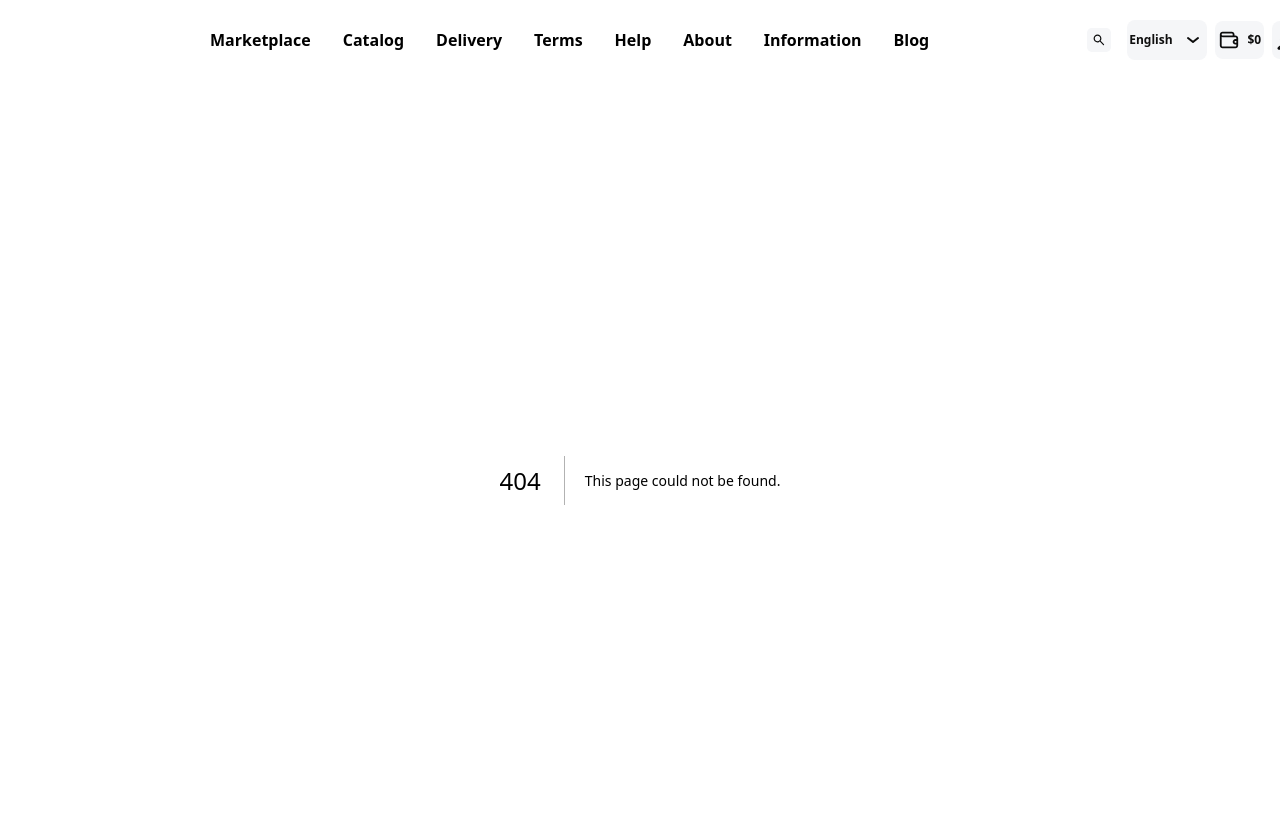
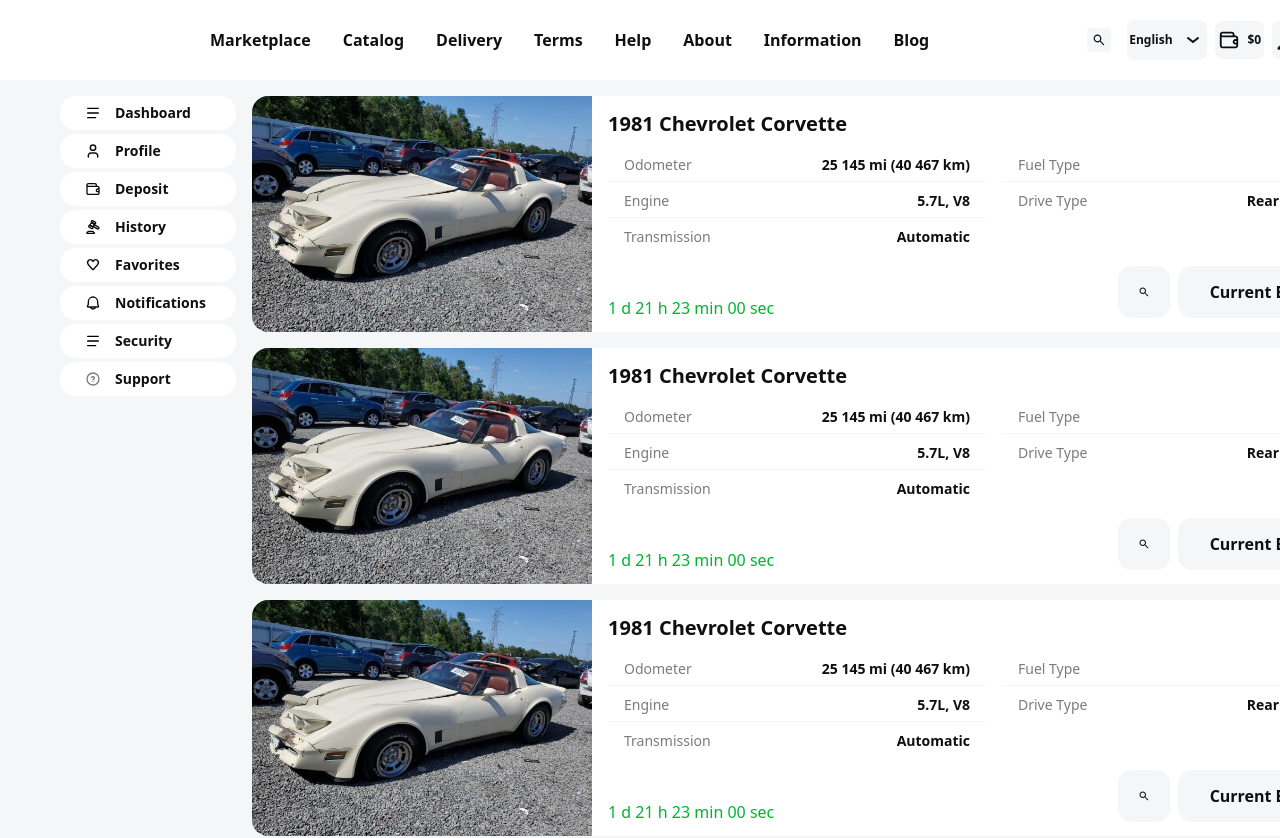
Before and after one commit to IN-FOMO/fadder-next-js, a Next.js app: page /dashboard/favorites in a window 1280 px wide. Before the commit this address had no page. Shown: the top 838 px of the page. Built offline with nearby package versions, Linux system fonts and the light colour scheme.

Commit message:
Dashboard

```diff
--- a/src/app/_components/DashboardSidebar.tsx
+++ b/src/app/_components/DashboardSidebar.tsx
@@ -6,10 +6,10 @@
 
 const menuItems: { label: string; href: string; icon: string }[] = [
   { label: "Dashboard", href: "/dashboard", icon: "/figma/icons/icon-menu.svg" },
-  { label: "Profile", href: "/dashboard/profile", icon: "/figma/icons/icon-badge.svg" },
+  { label: "Profile", href: "/dashboard/profile", icon: "/figma/icons/icon-profile.svg" },
   { label: "Deposit", href: "/account/deposit", icon: "/figma/icons/icon-wallet.svg" },
   { label: "History", href: "/dashboard/history", icon: "/figma/icons/icon-gavel.svg" },
-  { label: "Favorites", href: "/search?watchlist=1", icon: "/figma/icons/icon-heart.svg" },
+  { label: "Favorites", href: "/dashboard/favorites", icon: "/figma/icons/icon-heart.svg" },
   { label: "Notifications", href: "/dashboard/notifications", icon: "/figma/icons/icon-notification-bell.svg" },
   { label: "Security", href: "/account/settings", icon: "/figma/icons/icon-menu.svg" },
   { label: "Support", href: "/contact", icon: "/figma/icons/icon-question.svg" },
@@ -28,17 +28,13 @@
               key={item.href}
               href={item.href}
               className={
-                "flex items-center gap-[14px] py-2 px-6 rounded-[16px] text-sm font-bold no-underline transition-colors " +
-                (isActive ? "bg-primary text-foreground" : "text-dark")
+                // Figma (Tab profile / Menu profile vertical): Default = white, Press = Accented fill,
+                // Hover = white + Accented stroke 1.5px
+                "flex items-center justify-center lg:justify-start gap-[14px] py-[8px] px-[24px] rounded-[16px] bg-white text-[14px] leading-[16px] font-bold no-underline transition-colors border-[1.5px] box-border " +
+                (isActive ? "bg-[#FFAF0E] border-transparent text-[#0F0F0F]" : "border-transparent text-[#0F0F0F] hover:border-[#FFAF0E]")
               }
             >
-              <Image
-                src={item.icon}
-                alt=""
-                width={16}
-                height={16}
-                className={isActive ? "invert" : ""}
-              />
+              <Image src={item.icon} alt="" width={16} height={16} />
               {item.label}
             </Link>
           );
--- a/src/app/account/deposit/page.tsx
+++ b/src/app/account/deposit/page.tsx
@@ -113,7 +113,7 @@
 export default function AccountDepositPage() {
   return (
     <main className="min-h-[calc(100vh-200px)] bg-surface">
-      <div className="max-w-[1440px] mx-auto px-[60px] pt-6 pb-10 flex flex-col gap-6 max-tablet:px-8 max-narrow:px-4">
+      <div className="max-w-[1440px] mx-auto px-[60px] pt-4 pb-10 flex flex-col gap-6 max-tablet:px-8 max-narrow:px-4">
         <div className="flex gap-4 flex-col lg:flex-row">
           <DashboardSidebar />
 
--- /dev/null
+++ b/src/app/dashboard/favorites/page.tsx
@@ -0,0 +1,150 @@
+import Image from "next/image";
+import { DashboardSidebar } from "../../_components/DashboardSidebar";
+import { Pagination } from "../../_components/Pagination";
+
+type FavoriteSpecRow = {
+  label: string;
+  value: string;
+};
+
+type FavoriteCar = {
+  title: string;
+  auction: "Copart" | "IAAI";
+  image: string;
+  specsLeft: FavoriteSpecRow[];
+  specsRight: FavoriteSpecRow[];
+  timeRemaining: string;
+  currentBid: string;
+};
+
+const favorites: FavoriteCar[] = [
+  {
+    title: "1981 Chevrolet Corvette",
+    auction: "Copart",
+    image: "/figma/images/favorites-vehicle-1.png",
+    specsLeft: [
+      { label: "Odometer", value: "25 145 mi (40 467 km)" },
+      { label: "Engine", value: "5.7L, V8" },
+      { label: "Transmission", value: "Automatic" },
+    ],
+    specsRight: [
+      { label: "Fuel Type", value: "Gasoline" },
+      { label: "Drive Type", value: "Rear wheel drive" },
+    ],
+    timeRemaining: "1 d 21 h 23 min 00 sec",
+    currentBid: "$725",
+  },
+  {
+    title: "1981 Chevrolet Corvette",
+    auction: "Copart",
+    image: "/figma/images/favorites-vehicle-1.png",
+    specsLeft: [
+      { label: "Odometer", value: "25 145 mi (40 467 km)" },
+      { label: "Engine", value: "5.7L, V8" },
+      { label: "Transmission", value: "Automatic" },
+    ],
+    specsRight: [
+      { label: "Fuel Type", value: "Gasoline" },
+      { label: "Drive Type", value: "Rear wheel drive" },
+    ],
+    timeRemaining: "1 d 21 h 23 min 00 sec",
+    currentBid: "$725",
+  },
+  {
+    title: "1981 Chevrolet Corvette",
+    auction: "Copart",
+    image: "/figma/images/favorites-vehicle-1.png",
+    specsLeft: [
+      { label: "Odometer", value: "25 145 mi (40 467 km)" },
+      { label: "Engine", value: "5.7L, V8" },
+      { label: "Transmission", value: "Automatic" },
+    ],
+    specsRight: [
+      { label: "Fuel Type", value: "Gasoline" },
+      { label: "Drive Type", value: "Rear wheel drive" },
+    ],
+    timeRemaining: "1 d 21 h 23 min 00 sec",
+    currentBid: "$725",
+  },
+];
+
+function SpecRow({ label, value, withDivider }: FavoriteSpecRow & { withDivider: boolean }) {
+  return (
+    <div
+      className={
+        "flex items-center justify-between px-[16px] py-[8px]" + (withDivider ? " border-b border-[#F5F6F8]" : "")
+      }
+    >
+      <span className="text-[14px] leading-[16px] font-normal text-[#7B7B7B]">{label}</span>
+      <span className="text-[14px] leading-[16px] font-bold text-[#0F0F0F]">{value}</span>
+    </div>
+  );
+}
+
+function FavoriteCard({ car }: { car: FavoriteCar }) {
+  return (
+    <div className="flex w-[1144px] h-[236px]">
+      <div className="relative w-[340px] h-[236px] shrink-0 rounded-l-[16px] overflow-hidden bg-surface">
+        <Image src={car.image} alt="" fill sizes="340px" className="object-cover" />
+      </div>
+      <div className="flex-1 bg-white rounded-r-[16px] p-4 flex flex-col items-end gap-[13px]">
+        {/* Title + auction */}
+        <div className="flex items-center justify-between self-stretch">
+          <span className="text-[20px] leading-[24px] font-bold text-[#0F0F0F]">{car.title}</span>
+          <span className="inline-flex items-center justify-center rounded-[8px] px-[8px] py-[4px] bg-[#0E5DB8] text-white text-[12px] leading-[14px] font-normal">
+            {car.auction}
+          </span>
+        </div>
+
+        {/* Specs */}
+        <div className="flex items-stretch gap-4 self-stretch">
+          <div className="flex-1 flex flex-col gap-[3px]">
+            {car.specsLeft.map((row, idx) => (
+              <SpecRow key={row.label} label={row.label} value={row.value} withDivider={idx !== car.specsLeft.length - 1} />
+            ))}
+          </div>
+          <div className="flex-1 flex flex-col gap-[3px]">
+            {car.specsRight.map((row, idx) => (
+              <SpecRow key={row.label} label={row.label} value={row.value} withDivider={idx !== car.specsRight.length - 1} />
+            ))}
+          </div>
+        </div>
+
+        {/* Bottom row */}
+        <div className="flex items-end justify-between self-stretch">
+          <span className="text-[16px] leading-[20px] font-normal text-[#00B333]">{car.timeRemaining}</span>
+          <div className="flex items-center gap-[8px]">
+            <div className="w-[52px] h-[52px] rounded-[14px] bg-[#F5F6F8] flex items-center justify-center">
+              <Image src="/figma/icons/icon-search.svg" alt="" width={20} height={20} />
+            </div>
+            <div className="h-[52px] rounded-[14px] bg-[#F5F6F8] px-[32px] flex items-center justify-center gap-[10px]">
+              <span className="text-[16px] leading-[20px] font-bold text-[#0F0F0F]">Current Bid</span>
+              <span className="text-[16px] leading-[20px] font-bold text-[#0F0F0F]">{car.currentBid}</span>
+            </div>
+          </div>
+        </div>
+      </div>
+    </div>
+  );
+}
+
+export default function DashboardFavoritesPage() {
+  return (
+    <main className="min-h-[calc(100vh-200px)] bg-[#F5F6F8]">
+      <div className="max-w-[1440px] mx-auto px-[60px] pt-4 pb-10 max-tablet:px-8 max-narrow:px-4">
+        <div className="flex flex-col gap-4 lg:flex-row">
+          <DashboardSidebar />
+          {/* Car List Container (Figma: layout_P60PP2) */}
+          <section className="w-[1144px] flex flex-col gap-4">
+            {favorites.map((car, idx) => (
+              <FavoriteCard key={`${car.title}-${idx}`} car={car} />
+            ))}
+            <div className="pt-4">
+              <Pagination pages={[1, 2, 3, 4, 5, "...", 24]} current={1} />
+            </div>
+          </section>
+        </div>
+      </div>
+    </main>
+  );
+}
--- a/src/app/dashboard/history/page.tsx
+++ b/src/app/dashboard/history/page.tsx
@@ -1,8 +1,5 @@
-"use client";
-
 import Image from "next/image";
 import Link from "next/link";
-import { useSearchParams } from "next/navigation";
 import { Button } from "../../_components/Button";
 import { DashboardSidebar } from "../../_components/DashboardSidebar";
 
@@ -12,7 +9,7 @@
   { label: "Lost", value: "lost" },
   { label: "Buy Now", value: "buy-now" },
   { label: "Shipping", value: "shipping" },
-];
+] as const;
 
 type HistoryBid = {
   title: string;
@@ -249,42 +246,12 @@
     image: "/figma/images/vehicle-1.png",
     progressWidth: 358,
     steps: [
-      {
-        label: "Vehicle Picked Up",
-        date: "Oct 15, 2025",
-        icon: "/figma/shipping/shipping-step-1.svg",
-        size: 48,
-      },
-      {
-        label: "At Departure Terminal",
-        date: "Oct 15, 2025",
-        icon: "/figma/shipping/shipping-step-2.svg",
-        size: 48,
-      },
-      {
-        label: "International Transit",
-        date: "Oct 15, 2025",
-        icon: "/figma/shipping/shipping-step-3.svg",
-        size: 56,
-      },
-      {
-        label: "EU Hub",
-        date: "Oct 15, 2025",
-        icon: "/figma/shipping/shipping-step-4.svg",
-        size: 48,
-      },
-      {
-        label: "Final Delivery",
-        date: "Oct 15, 2025",
-        icon: "/figma/shipping/shipping-step-5.svg",
-        size: 48,
-      },
-      {
-        label: "Delivered",
-        date: "Oct 15, 2025",
-        icon: "/figma/shipping/shipping-step-6.svg",
-        size: 48,
-      },
+      { label: "Vehicle Picked Up", date: "Oct 15, 2025", icon: "/figma/shipping/shipping-step-1.svg", size: 48 },
+      { label: "At Departure Terminal", date: "Oct 15, 2025", icon: "/figma/shipping/shipping-step-2.svg", size: 48 },
+      { label: "International Transit", date: "Oct 15, 2025", icon: "/figma/shipping/shipping-step-3.svg", size: 56 },
+      { label: "EU Hub", date: "Oct 15, 2025", icon: "/figma/shipping/shipping-step-4.svg", size: 48 },
+      { label: "Final Delivery", date: "Oct 15, 2025", icon: "/figma/shipping/shipping-step-5.svg", size: 48 },
+      { label: "Delivered", date: "Oct 15, 2025", icon: "/figma/shipping/shipping-step-6.svg", size: 48 },
     ],
   },
   {
@@ -296,49 +263,28 @@
     image: "/figma/images/vehicle-2.png",
     progressWidth: 1112,
     steps: [
-      {
-        label: "Vehicle Picked Up",
-        date: "Oct 15, 2025",
-        icon: "/figma/shipping/shipping-step-1.svg",
-        size: 48,
-      },
-      {
-        label: "At Departure Terminal",
-        date: "Oct 15, 2025",
-        icon: "/figma/shipping/shipping-step-2.svg",
-        size: 48,
-      },
-      {
-        label: "International Transit",
-        date: "Oct 15, 2025",
-        icon: "/figma/shipping/shipping-step-3.svg",
-        size: 56,
-      },
-      {
-        label: "EU Hub",
-        date: "Oct 15, 2025",
-        icon: "/figma/shipping/shipping-step-4.svg",
-        size: 48,
-      },
-      {
-        label: "Final Delivery",
-        date: "Oct 15, 2025",
-        icon: "/figma/shipping/shipping-step-5.svg",
-        size: 48,
-      },
-      {
-        label: "Delivered",
-        date: "Oct 15, 2025",
-        icon: "/figma/shipping/shipping-step-6.svg",
-        size: 48,
-      },
+      { label: "Vehicle Picked Up", date: "Oct 15, 2025", icon: "/figma/shipping/shipping-step-1.svg", size: 48 },
+      { label: "At Departure Terminal", date: "Oct 15, 2025", icon: "/figma/shipping/shipping-step-2.svg", size: 48 },
+      { label: "International Transit", date: "Oct 15, 2025", icon: "/figma/shipping/shipping-step-3.svg", size: 56 },
+      { label: "EU Hub", date: "Oct 15, 2025", icon: "/figma/shipping/shipping-step-4.svg", size: 48 },
+      { label: "Final Delivery", date: "Oct 15, 2025", icon: "/figma/shipping/shipping-step-5.svg", size: 48 },
+      { label: "Delivered", date: "Oct 15, 2025", icon: "/figma/shipping/shipping-step-6.svg", size: 48 },
     ],
   },
 ];
-export default function DashboardHistoryPage() {
-  const searchParams = useSearchParams();
-  const activeParam = searchParams.get("tab") ?? "active";
+
+type DashboardHistoryPageProps = {
+  searchParams?: Promise<{
+    tab?: string | string[];
+  }>;
+};
+
+export default async function DashboardHistoryPage({ searchParams }: DashboardHistoryPageProps) {
+  const sp = searchParams ? await searchParams : undefined;
+  const rawTab = Array.isArray(sp?.tab) ? sp?.tab[0] : sp?.tab;
+  const activeParam = rawTab ?? "active";
   const activeTab = historyTabs.some((tab) => tab.value === activeParam) ? activeParam : "active";
+
   const toneClasses = {
     success: "bg-success",
     info: "bg-[#2571FF]",
@@ -348,7 +294,7 @@
   return (
     <main className="min-h-[calc(100vh-200px)] bg-[#F5F6F8]">
       <div className="max-w-[1440px] mx-auto px-[60px] pt-4 pb-10 max-tablet:px-8 max-narrow:px-4">
-        <div className="flex flex-col gap-4 lg:flex-row lg:gap-0">
+        <div className="flex flex-col gap-4 lg:flex-row">
           <DashboardSidebar />
 
           <div className="flex-1 min-w-0 flex flex-col gap-12 lg:w-[1144px]">
@@ -457,21 +403,15 @@
                       </div>
                       <div className="flex flex-col gap-2">
                         <span className="text-[14px] leading-[16px] text-muted">Payment</span>
-                        <span className="text-[16px] leading-[20px] font-bold text-[#0C0C0C]">
-                          {bid.paymentStatus}
-                        </span>
+                        <span className="text-[16px] leading-[20px] font-bold text-[#0C0C0C]">{bid.paymentStatus}</span>
                       </div>
                       <div className="flex flex-col gap-2">
                         <span className="text-[14px] leading-[16px] text-muted">Shipping</span>
-                        <span className="text-[16px] leading-[20px] font-bold text-[#0C0C0C]">
-                          {bid.shippingStatus}
-                        </span>
+                        <span className="text-[16px] leading-[20px] font-bold text-[#0C0C0C]">{bid.shippingStatus}</span>
                       </div>
                       <div className="flex flex-col gap-2">
                         <span className="text-[14px] leading-[16px] text-muted">Purchase Date</span>
-                        <span className="text-[16px] leading-[20px] font-bold text-[#0C0C0C]">
-                          {bid.purchaseDate}
-                        </span>
+                        <span className="text-[16px] leading-[20px] font-bold text-[#0C0C0C]">{bid.purchaseDate}</span>
                       </div>
                       <Button
                         variant="secondary"
@@ -571,15 +511,11 @@
                       </div>
                       <div className="flex flex-col gap-2">
                         <span className="text-[14px] leading-[16px] text-muted">Purchase Price</span>
-                        <span className="text-[16px] leading-[20px] font-bold text-[#0C0C0C]">
-                          {bid.purchasePrice}
-                        </span>
+                        <span className="text-[16px] leading-[20px] font-bold text-[#0C0C0C]">{bid.purchasePrice}</span>
                       </div>
                       <div className="flex flex-col gap-2">
                         <span className="text-[14px] leading-[16px] text-muted">Purchase Date</span>
-                        <span className="text-[16px] leading-[20px] font-bold text-[#0C0C0C]">
-                          {bid.purchaseDate}
-                        </span>
+                        <span className="text-[16px] leading-[20px] font-bold text-[#0C0C0C]">{bid.purchaseDate}</span>
                       </div>
                       <div className="flex flex-col gap-2">
                         <span className="text-[14px] leading-[16px] text-muted">Processing</span>
@@ -646,15 +582,11 @@
                           </div>
                           <div className="flex flex-col gap-2">
                             <span className="text-[14px] leading-[16px] font-normal text-[#7B7B7B]">Tracking Number</span>
-                            <span className="text-[16px] leading-[20px] font-bold text-[#0F0F0F]">
-                              {card.trackingNumber}
-                            </span>
+                            <span className="text-[16px] leading-[20px] font-bold text-[#0F0F0F]">{card.trackingNumber}</span>
                           </div>
                           <div className="flex flex-col gap-2">
                             <span className="text-[14px] leading-[16px] font-normal text-[#7B7B7B]">Estimated Delivery</span>
-                            <span className="text-[16px] leading-[20px] font-bold text-[#0F0F0F]">
-                              {card.estimatedDelivery}
-                            </span>
+                            <span className="text-[16px] leading-[20px] font-bold text-[#0F0F0F]">{card.estimatedDelivery}</span>
                           </div>
                         </div>
                       </div>
--- a/src/app/dashboard/notifications/page.tsx
+++ b/src/app/dashboard/notifications/page.tsx
@@ -5,11 +5,11 @@
 
 export default function DashboardNotificationsPage() {
   return (
-    <main className="min-h-[calc(100vh-200px)] bg-surface">
-      <div className="max-w-[1440px] mx-auto px-[60px] pt-6 pb-10 flex flex-col gap-6 max-tablet:px-8 max-narrow:px-4">
-        <div className="flex gap-4 flex-col lg:flex-row">
+    <main className="min-h-[calc(100vh-200px)] bg-[#F5F6F8]">
+      <div className="max-w-[1440px] mx-auto px-[60px] pt-4 pb-10 flex flex-col gap-4 max-tablet:px-8 max-narrow:px-4">
+        <div className="flex flex-col gap-4 lg:flex-row">
           <DashboardSidebar />
-          <div className="flex-1 lg:w-[1144px] bg-white rounded-lg p-4">
+          <div className="w-full lg:w-[1144px] min-w-0 bg-white rounded-lg p-4">
             <div className="flex items-center gap-2">
               <span className="text-sm font-bold text-dark">Notifications</span>
             </div>
--- a/src/app/dashboard/page.tsx
+++ b/src/app/dashboard/page.tsx
@@ -106,9 +106,9 @@
 
 export default function DashboardPage() {
   return (
-    <main className="min-h-[calc(100vh-200px)] bg-surface">
-      <div className="max-w-[1440px] mx-auto px-[60px] pt-6 pb-10 flex flex-col gap-6 max-tablet:px-8 max-narrow:px-4">
-        <div className="flex gap-4 flex-col lg:flex-row">
+    <main className="min-h-[calc(100vh-200px)] bg-[#F5F6F8]">
+      <div className="max-w-[1440px] mx-auto px-[60px] pt-4 pb-10 flex flex-col gap-4 max-tablet:px-8 max-narrow:px-4">
+        <div className="flex flex-col gap-4 lg:flex-row">
           <DashboardSidebar />
 
           {/* Main content (x=236, width 1144) */}
--- a/src/app/dashboard/profile/page.tsx
+++ b/src/app/dashboard/profile/page.tsx
@@ -33,14 +33,14 @@
 
 export default function DashboardProfilePage() {
   return (
-    <main className="min-h-[calc(100vh-200px)] bg-surface">
-      <div className="max-w-[1440px] mx-auto px-[60px] pt-6 pb-10 flex flex-col gap-6 max-tablet:px-8 max-narrow:px-4">
-        <div className="flex gap-4 flex-col lg:flex-row">
+    <main className="min-h-[calc(100vh-200px)] bg-[#F5F6F8]">
+      <div className="max-w-[1440px] mx-auto px-[60px] pt-4 pb-10 flex flex-col gap-4 max-tablet:px-8 max-narrow:px-4">
+        <div className="flex flex-col gap-4 lg:flex-row">
           {/* Sidebar */}
           <DashboardSidebar />
 
           {/* Profile Container */}
-          <section className="flex-1 lg:w-[1144px] bg-white rounded-lg p-4 flex flex-col gap-6">
+          <section className="w-full lg:w-[1144px] min-w-0 bg-white rounded-lg p-4 flex flex-col gap-6">
             <div className="flex items-center gap-2">
               <span className="text-sm font-bold text-dark">Profile Data</span>
             </div>
```
Also changed, not shown: public/figma/icons/icon-profile.svg (added), public/figma/images/favorites-vehicle-1.png (added).
